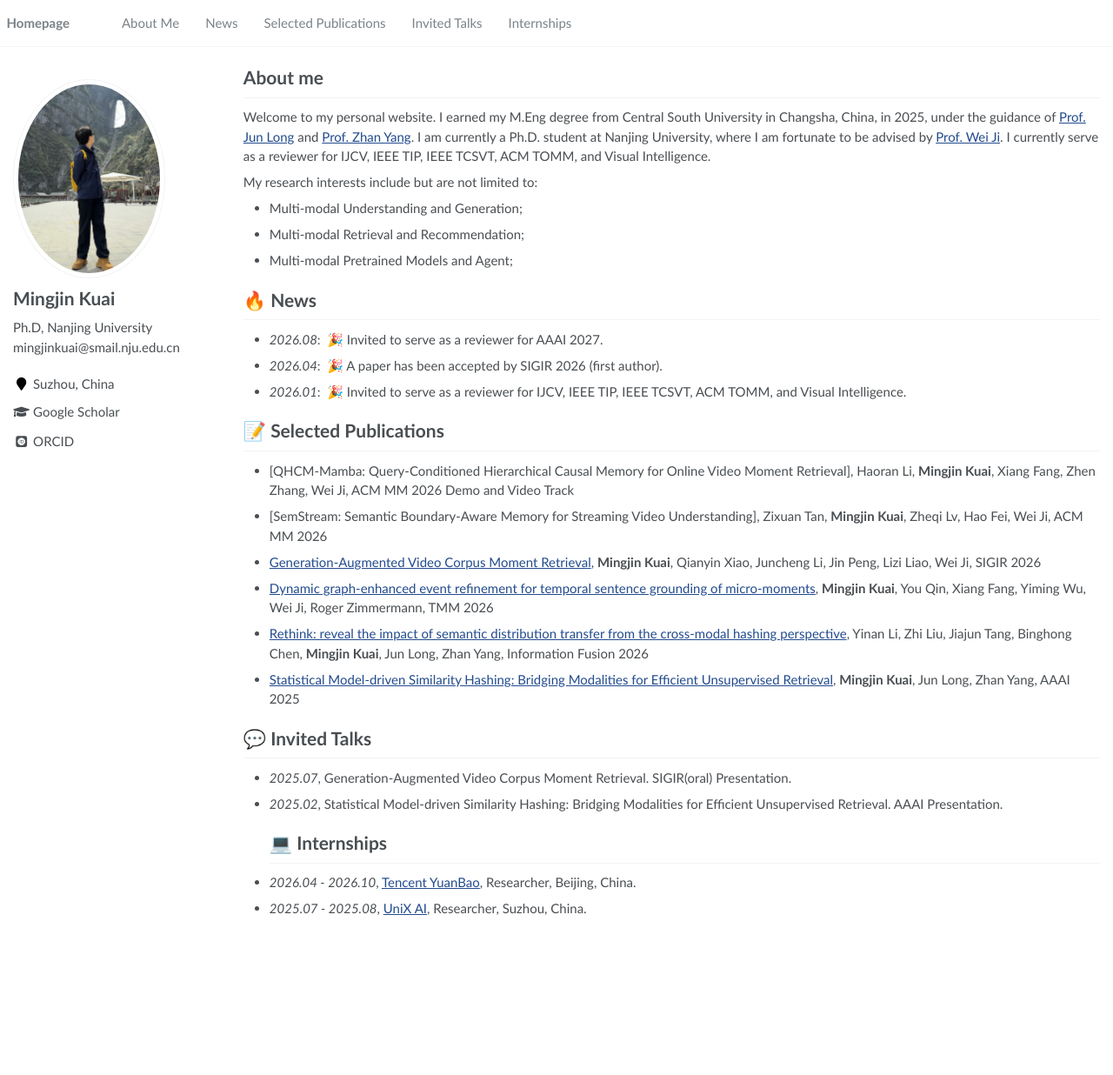
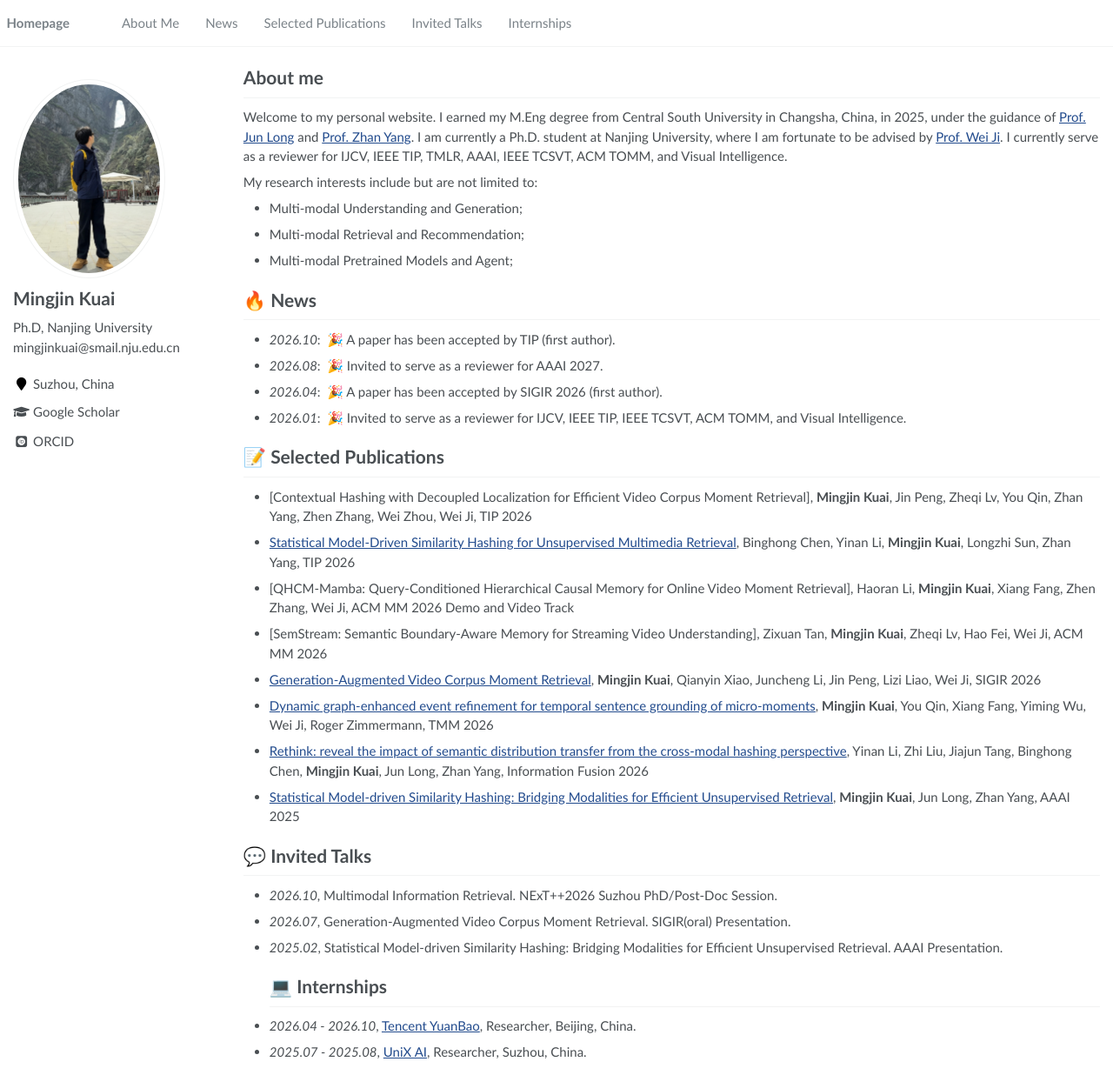
Before and after one commit to MingjinKuai/MingjinKuai.github.io, a Jekyll site: the page built from _pages/about.md, in a window 1280 px wide and 1236 px high. Shown: the whole window at 87% size. Built offline with Jekyll 4.4.1, drawn with Linux system fonts in a browser that asks for light colours; some web fonts are replaced.

Commit message:
Update about.md

```diff
--- a/_pages/about.md
+++ b/_pages/about.md
@@ -18,7 +18,7 @@ redirect_from:
 <span class='anchor' id='about-me'></span>
 
 # About me
-Welcome to my personal website. I earned my M.Eng degree from Central South University in Changsha, China, in 2025, under the guidance of [Prof. Jun Long](https://faculty.csu.edu.cn/longjun/zh_CN/index.htm) and [Prof. Zhan Yang](https://faculty.csu.edu.cn/yangzhan/zh_CN/). I am currently a Ph.D. student at Nanjing University, where I am fortunate to be advised by [Prof. Wei Ji](https://is.nju.edu.cn/jw/main.htm). I currently serve as a reviewer for IJCV, IEEE TIP, IEEE TCSVT, ACM TOMM, and Visual Intelligence.
+Welcome to my personal website. I earned my M.Eng degree from Central South University in Changsha, China, in 2025, under the guidance of [Prof. Jun Long](https://faculty.csu.edu.cn/longjun/zh_CN/index.htm) and [Prof. Zhan Yang](https://faculty.csu.edu.cn/yangzhan/zh_CN/). I am currently a Ph.D. student at Nanjing University, where I am fortunate to be advised by [Prof. Wei Ji](https://is.nju.edu.cn/jw/main.htm). I currently serve as a reviewer for IJCV, IEEE TIP, TMLR, AAAI, IEEE TCSVT, ACM TOMM, and Visual Intelligence.
 
 My research interests include but are not limited to:
 - Multi-modal Understanding and Generation;
@@ -26,11 +26,14 @@ My research interests include but are not limited to:
 - Multi-modal Pretrained Models and Agent;
 
 # 🔥 News
+- *2026.10*: &nbsp;🎉 A paper has been accepted by TIP (first author).
 - *2026.08*: &nbsp;🎉 Invited to serve as a reviewer for AAAI 2027.
 - *2026.04*: &nbsp;🎉 A paper has been accepted by SIGIR 2026 (first author).
 - *2026.01*: &nbsp;🎉 Invited to serve as a reviewer for IJCV, IEEE TIP, IEEE TCSVT, ACM TOMM, and Visual Intelligence.
 
 # 📝 Selected Publications
+- [Contextual Hashing with Decoupled Localization for Efficient Video Corpus Moment Retrieval], **Mingjin Kuai**, Jin Peng, Zheqi Lv, You Qin, Zhan Yang, Zhen Zhang, Wei Zhou, Wei Ji, TIP 2026
+- [Statistical Model-Driven Similarity Hashing for Unsupervised Multimedia Retrieval](https://europepmc.org/article/med/42726628), Binghong Chen, Yinan Li, **Mingjin Kuai**, Longzhi Sun, Zhan Yang, TIP 2026
 - [QHCM-Mamba: Query-Conditioned Hierarchical Causal Memory for Online Video Moment Retrieval], Haoran Li, **Mingjin Kuai**, Xiang Fang, Zhen Zhang, Wei Ji, ACM MM 2026 Demo and Video Track
 - [SemStream: Semantic Boundary-Aware Memory for Streaming Video Understanding], Zixuan Tan, **Mingjin Kuai**, Zheqi Lv, Hao Fei, Wei Ji, ACM MM 2026
 - [Generation-Augmented Video Corpus Moment Retrieval](https://dl.acm.org/doi/10.1145/3805712.3809742), **Mingjin Kuai**, Qianyin Xiao, Juncheng Li, Jin Peng, Lizi Liao, Wei Ji, SIGIR 2026
@@ -39,7 +42,8 @@ My research interests include but are not limited to:
 - [Statistical Model-driven Similarity Hashing: Bridging Modalities for Efficient Unsupervised Retrieval](https://ojs.aaai.org/index.php/AAAI/article/view/33304), **Mingjin Kuai**, Jun Long, Zhan Yang, AAAI 2025
 
 # 💬 Invited Talks
-- *2025.07*, Generation-Augmented Video Corpus Moment Retrieval. SIGIR(oral) Presentation.
+- *2026.10*, Multimodal Information Retrieval. NExT++2026 Suzhou PhD/Post-Doc Session.
+- *2026.07*, Generation-Augmented Video Corpus Moment Retrieval. SIGIR(oral) Presentation.
 - *2025.02*, Statistical Model-driven Similarity Hashing: Bridging Modalities for Efficient Unsupervised Retrieval. AAAI Presentation.
 # 💻 Internships
 - *2026.04 - 2026.10*, [Tencent YuanBao](https://yuanbao.tencent.com/), Researcher, Beijing, China.
```
